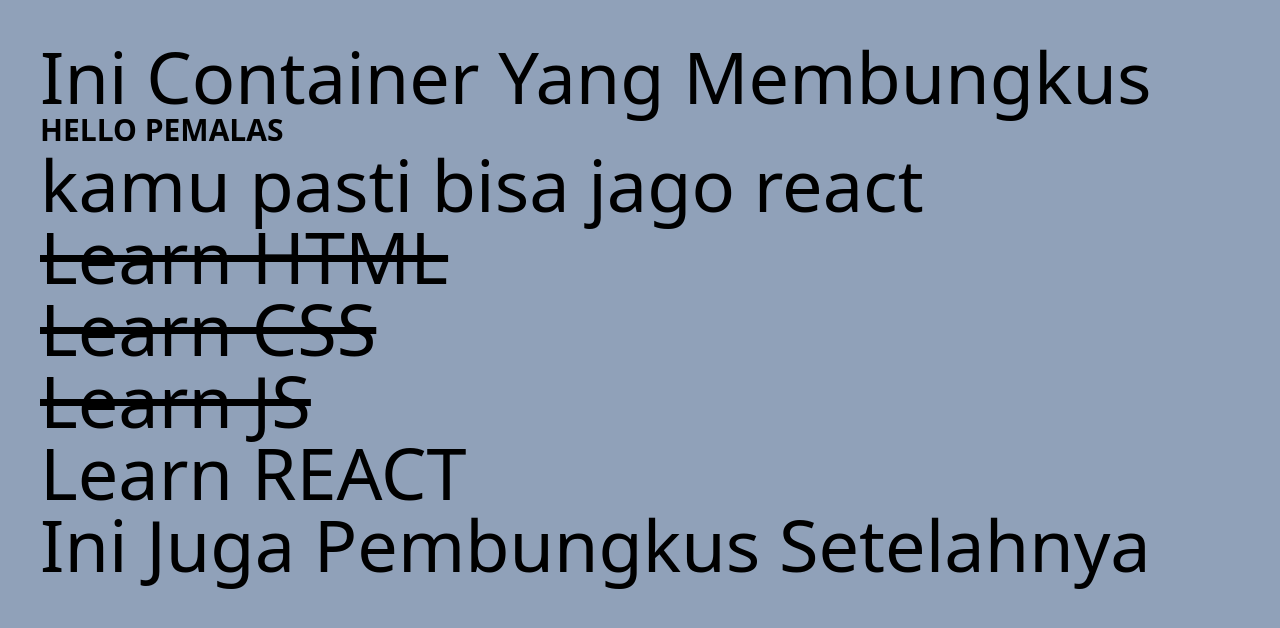
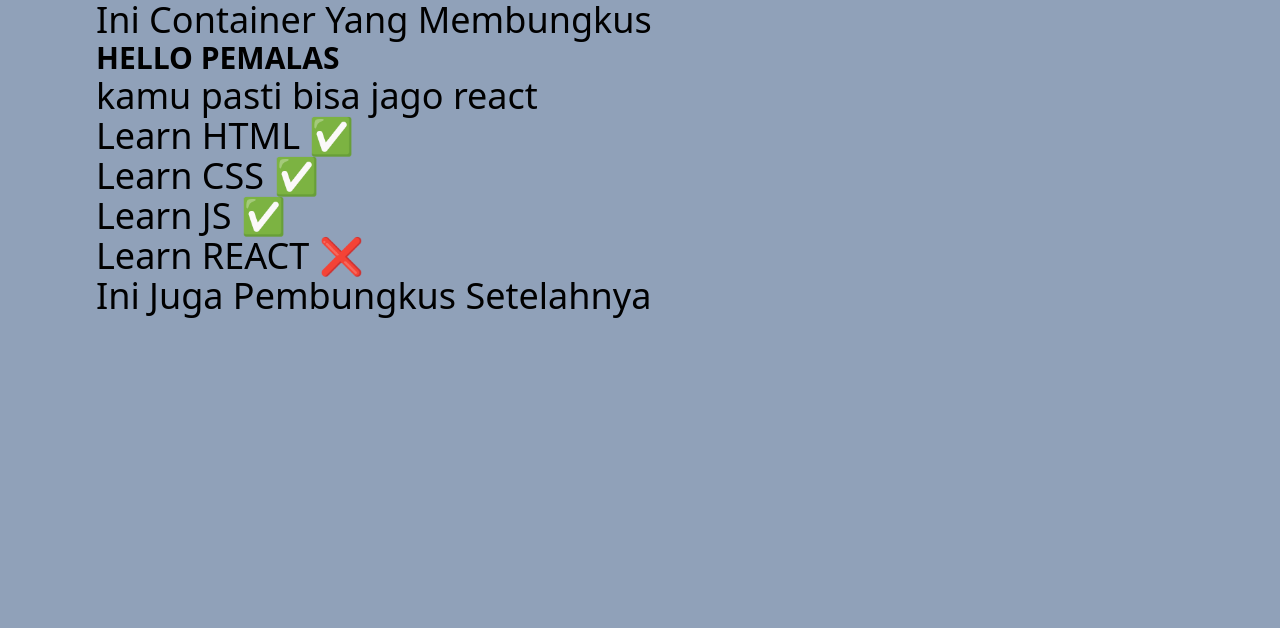
Before and after one commit to jasonenkristo123/React-Journey, a React (Vite) app in the folder react-learn/: page / in a window 1280 px wide. Shown: the top 628 px of the page. Built offline with nearby package versions, Linux system fonts and the light colour scheme.

Commit message:
learn conditional and component

```diff
--- a/react-learn/index.html
+++ b/react-learn/index.html
@@ -8,7 +8,7 @@
   </head>
   <body class="bg-slate-400">
     <div id="root"></div>
-    <div id="akar" class="p-10"></div>
+    <div id="akar" class="pl-24"></div>
     <script type="module" src="/src/main.jsx"></script>
   </body>
 </html>
--- a/react-learn/src/Container.jsx
+++ b/react-learn/src/Container.jsx
@@ -2,7 +2,7 @@ import './index.css';
 
 export default function Container({children}) {
     return (
-        <div className='text-7xl '>
+        <div className='text-4xl '>
             <h1>Ini Container Yang Membungkus</h1>
             {children}
             <footer>Ini Juga Pembungkus Setelahnya</footer>
--- a/react-learn/src/TodoLogic/Todo.jsx
+++ b/react-learn/src/TodoLogic/Todo.jsx
@@ -1,15 +1,11 @@
-export default function Todo({text, isComplete}) {
-    if (isComplete) {
-        return (
-            <li>
-                <del>{text}</del>
-            </li>
-        )
+export default function Todo({text, isComplete, isDeleted = false}) {
+    if (isDeleted) {
+        return null
     } else {
         return (
-            <li>
-                {text}
-            </li>
+        <li>
+            {text} {isComplete ? '✅' : '❌'}
+        </li>
         )
     }
 }
--- a/react-learn/src/TodoLogic/TodoUi.jsx
+++ b/react-learn/src/TodoLogic/TodoUi.jsx
@@ -1,12 +1,38 @@
 import Todo from "./Todo";
 
 export default function TodoUi() {
+    const data = [
+        {
+            id: 0,
+            text: "Learn HTML",
+            isComplete: true,
+            isDeleted: false
+        },
+        {
+            id: 1,
+            text: "Learn CSS",
+            isComplete: true,
+            isDeleted: false
+        },
+        {
+            id: 2,
+            text: "Learn JS",
+            isComplete: true,
+            isDeleted: false
+        },
+        {
+            id: 3,
+            text: "Learn REACT",
+            isComplete: false,
+            isDeleted: false
+        }
+    ]
+
     return (
         <ul>
-            <Todo text="Learn HTML" isComplete={true}/>
-            <Todo text="Learn CSS" isComplete={true}/>
-            <Todo text="Learn JS" isComplete={true}/>
-            <Todo text="Learn REACT" isComplete={false}/>
+            {data.map((todo) => (
+                <Todo key={todo.id} {...todo} />
+            ))}
         </ul>
     )
 }
```
